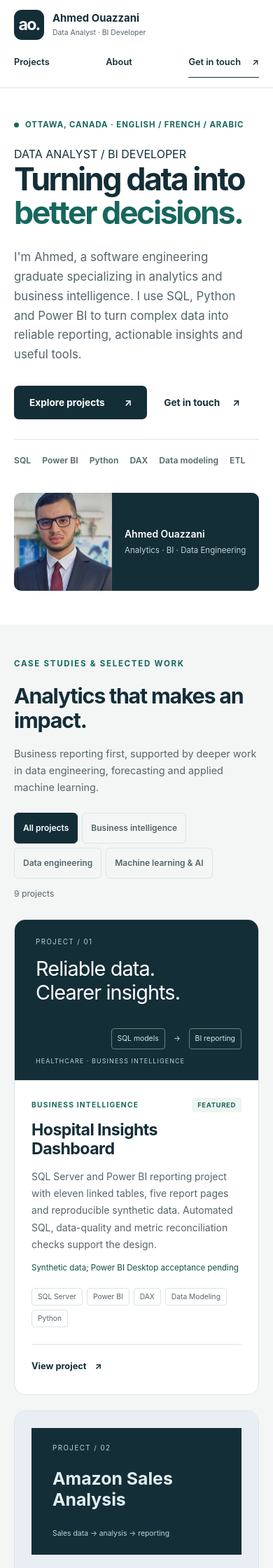
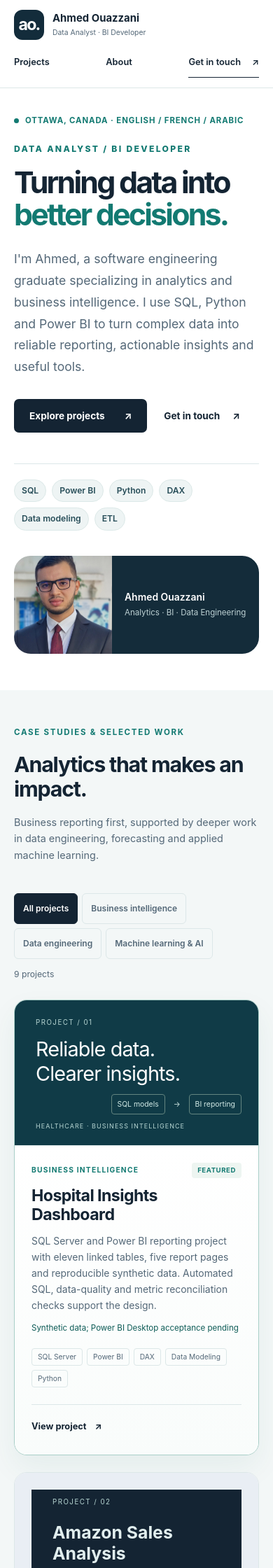
Before and after one commit to AhmedOT22/Portfolio, a Flask app: page / in a window 390 px wide. Shown: the top 2240 px of the page at 70% size. Run offline with Flask 3, Linux system fonts and the light colour scheme.

Commit message:
Refocus portfolio on data analytics and BI with revised project hierarchy

```diff
--- a/static/css/style.css
+++ b/static/css/style.css
@@ -884,3 +884,44 @@ h1 > span {
     transition: none !important;
   }
 }
+
+/* 2026 portfolio refresh — editorial BI-first visual hierarchy */
+:root { --ink: #142433; --muted: #546878; --accent: #137a72; --accent-dark: #0d5b56; --canvas: #f3f7f7; --line: #dce7e8; --radius: 20px; --width: 1180px; --shadow: 0 18px 46px #122a3714; }
+body { background: #fff; }
+.site-header { background: #ffffffed; backdrop-filter: blur(14px); }
+.navigation { min-height: 82px; }
+.brand-mark { border-radius: 12px; background: #132c3b; }
+.hero { padding-block: 94px 100px; gap: clamp(36px,6vw,96px); grid-template-columns: 1.35fr 0.85fr; }
+.hero-label { font-size: .76rem; letter-spacing: .19em; font-weight: 800; color: #137a72; margin: 22px 0 14px; }
+.hero h1 { font-size: clamp(3.1rem,5.7vw,5.35rem); line-height: 1.075; letter-spacing: -.065em; max-width: 740px; }
+.hero-intro { max-width: 580px; font-size: 1.1rem; line-height: 1.75; }
+.hero-tools { gap: 10px; margin-top: 44px; padding-top: 22px; }
+.hero-tools span { padding: 7px 12px; background: #eef4f4; border: 1px solid #dce9e8; color: #284e59; border-radius: 100px; }
+.portrait { max-width: 360px; border-radius: 24px; box-shadow: 0 26px 55px #152b3420; transform: rotate(1deg); }
+.portrait figcaption { background: #142c3a; }
+.projects-section { padding-block: 92px; }
+.section-heading { margin-bottom: 42px; }
+.section-heading h2 { max-width: 680px; }
+.project-grid { gap: 24px; }
+.project-card { border-radius: 18px; }
+.project-card.featured-project { border-color: #a9cfc8; box-shadow: 0 18px 42px #0e5d5510; }
+.project-card.featured-project .project-body { background: linear-gradient(180deg,#fff 0%,#f9fcfb 100%); }
+.project-visual { height: 208px; }
+.visual-1 { background: #103b47; }
+.project-summary { line-height: 1.65; }
+.project-note { max-width: 880px; }
+.about-section { padding-block: 100px; }
+.contact-section { background: #112f3a; border-radius: 24px; }
+@media (max-width: 850px) {
+  .hero { padding-block: 58px 64px; grid-template-columns: 1fr; }
+  .portrait { transform: none; max-width: 420px; justify-self: start; }
+}
+@media (max-width: 600px) {
+  .hero { padding-block: 38px 52px; }
+  .hero h1 { font-size: clamp(2.6rem, 11vw, 3.5rem); }
+  .hero-tools { gap: 8px; }
+  .hero-tools span { padding: 5px 10px; }
+  .portrait { max-width: none; box-shadow: none; }
+  .projects-section { padding-block: 52px; }
+  .about-section { padding-block: 60px; }
+}
```
